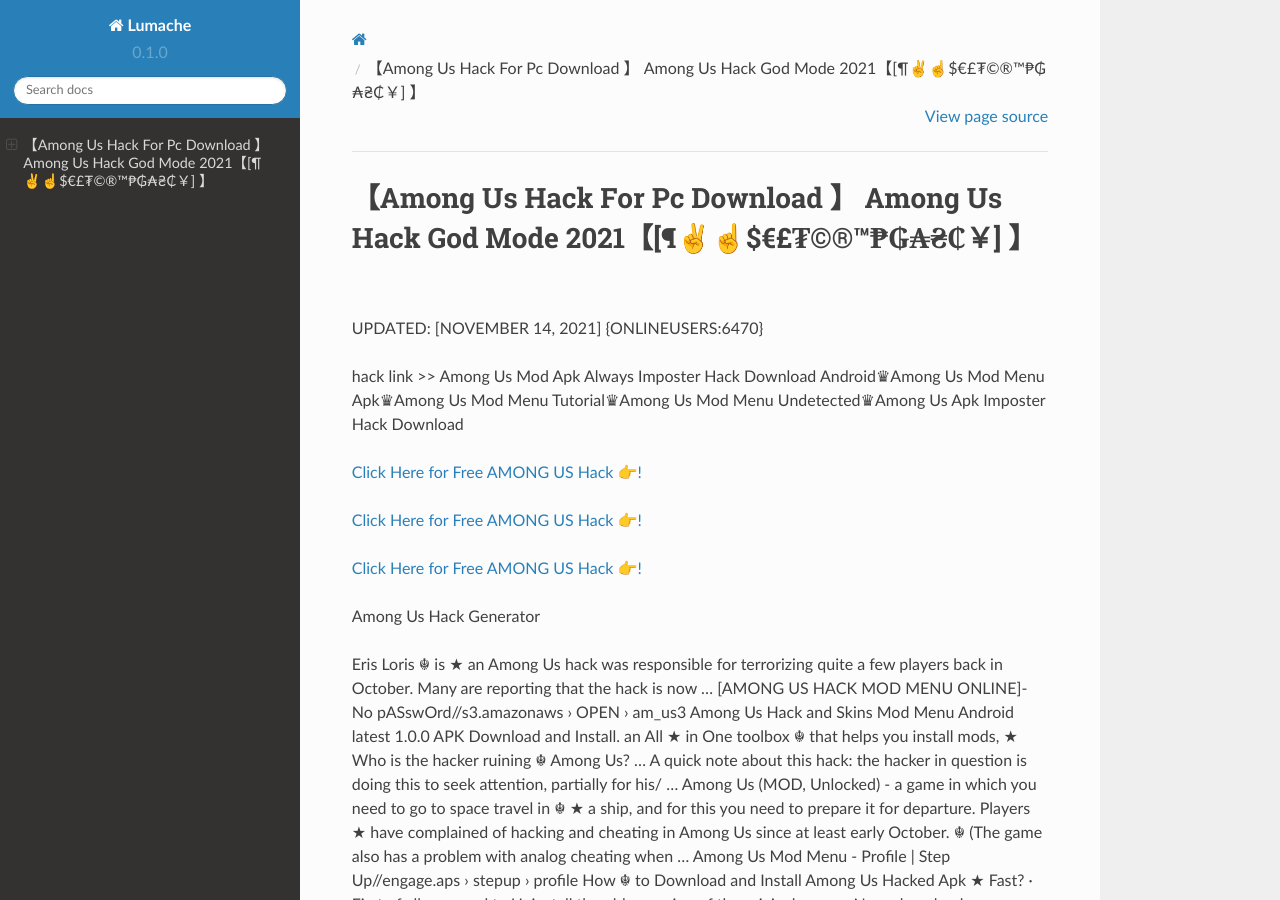
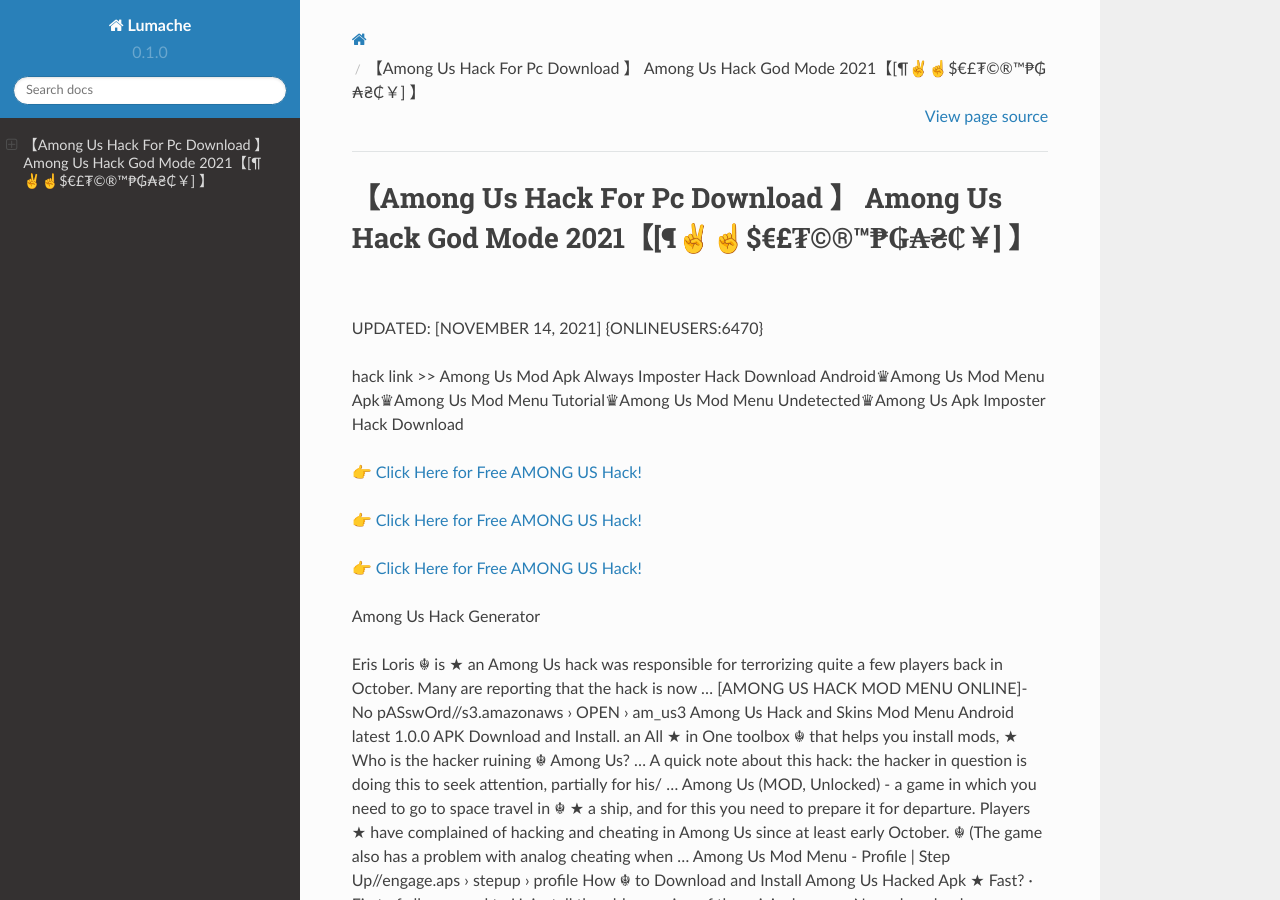
Before and after one commit to Shari178/Simm0n8, a Sphinx documentation site: the page built from docs/source/index.rst, in a window 1280 px wide and 900 px high. Built offline with Sphinx 7.4.7 and the Read the Docs theme 2.0.0, drawn with Linux system fonts in a browser that asks for light colours.

```diff
--- a/docs/source/index.rst
+++ b/docs/source/index.rst
@@ -4,11 +4,11 @@ UPDATED: [NOVEMBER 14, 2021] {ONLINEUSERS:6470}
 
 hack link >> Among Us Mod Apk Always Imposter Hack Download Android♛Among Us Mod Menu Apk♛Among Us Mod Menu Tutorial♛Among Us Mod Menu Undetected♛Among Us Apk Imposter Hack Download
 
-`Click Here for Free AMONG US Hack 👉! <https://redirekt.in/thknm>`_
+`👉 Click Here for Free AMONG US Hack! <https://redirekt.in/thknm>`_
 
-`Click Here for Free AMONG US Hack 👉! <https://redirekt.in/thknm>`_
+`👉 Click Here for Free AMONG US Hack! <https://redirekt.in/thknm>`_
 
-`Click Here for Free AMONG US Hack 👉! <https://redirekt.in/thknm>`_
+`👉 Click Here for Free AMONG US Hack! <https://redirekt.in/thknm>`_
 
 Among Us Hack Generator
 
```
